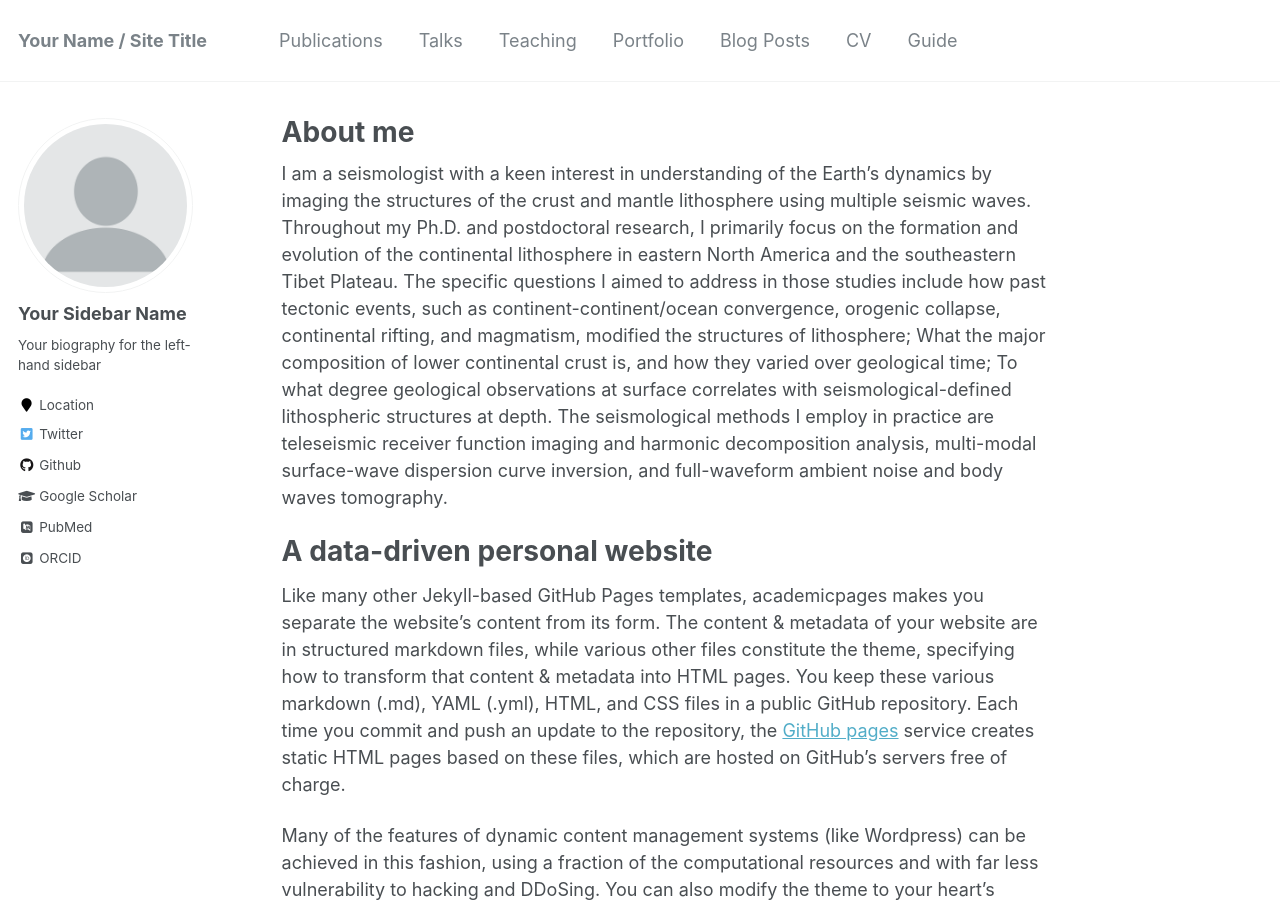
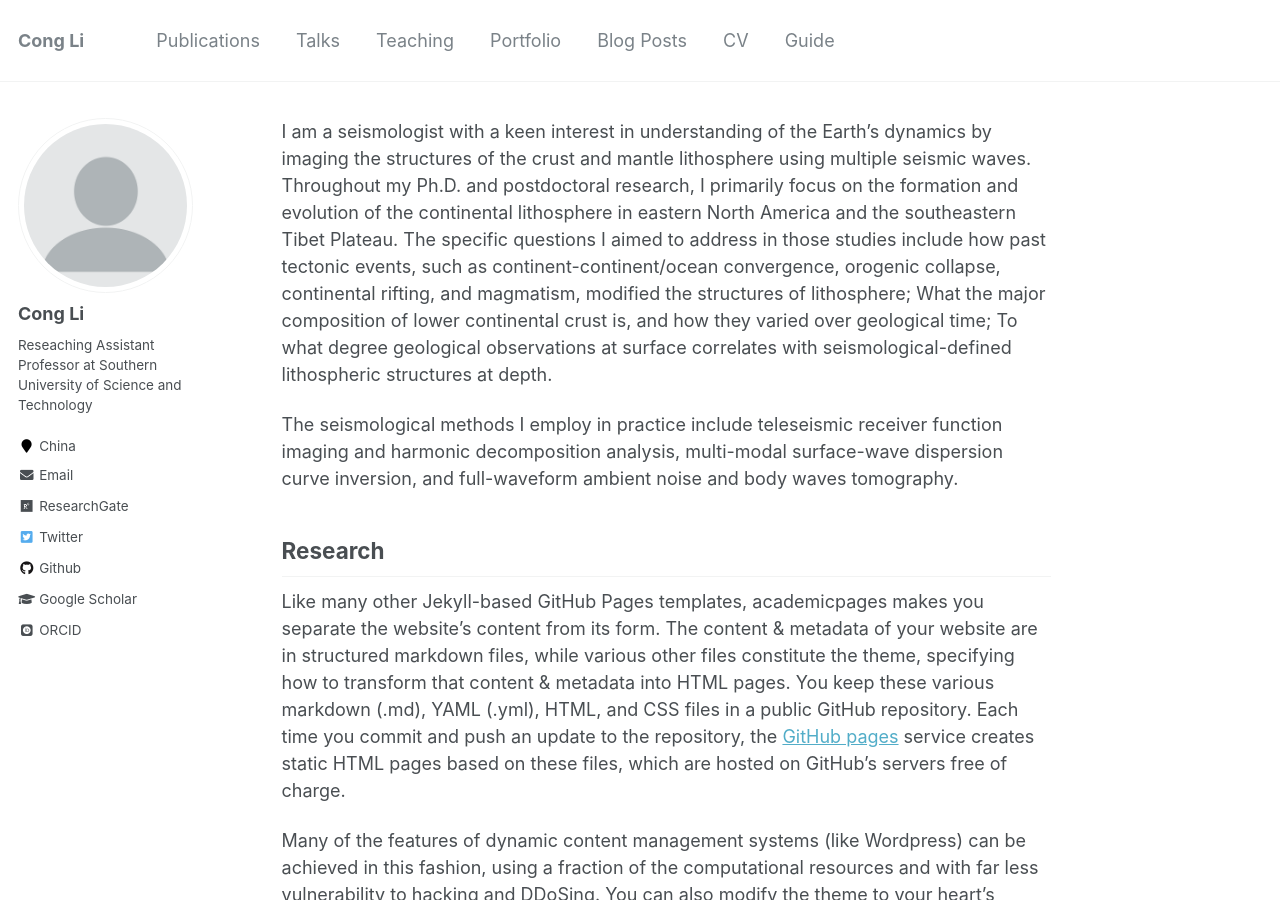
Before and after one commit to conli87/congli.github.io, a Jekyll site: the page built from _pages/about.md, in a window 1280 px wide and 900 px high. Built offline with Jekyll 4.4.1, drawn with Linux system fonts in a browser that asks for light colours; some web fonts are replaced.

```diff
--- a/_config.yml
+++ b/_config.yml
@@ -7,7 +7,7 @@
 
 # Site Settings
 locale                   : "en-US"
-title                    : "Your Name / Site Title"
+title                    : "Cong Li" #"Your Name / Site Title"
 title_separator          : "-"
 name                     : &name "Your Name"
 description              : &description "personal description"
@@ -80,15 +80,15 @@ analytics:
 
 # Site Author
 author:
-  name             : "Your Sidebar Name"
+  name             : "Cong Li"
   avatar           : "profile.png"
-  bio              : "Your biography for the left-hand sidebar"
-  location         : "Location"
+  bio              : "Reseaching Assistant Professor at Southern University of Science and Technology" #"Your biography for the left-hand sidebar"
+  location         : "China" #"Location"
   employer         :
-  pubmed           : "https://www.ncbi.nlm.nih.gov/pubmed/?term=john+snow"
-  googlescholar    : "http://yourfullgooglescholarurl.com"
-  email            :
-  researchgate     :  # example: "https://www.researchgate.net/profile/yourprofile"
+  #pubmed           : "https://www.ncbi.nlm.nih.gov/pubmed/?term=john+snow"
+  googlescholar    : "https://scholar.google.com/citations?user=s6jCwD8AAAAJ&hl=en"
+  email            : "lic8@sustech.edu.cn"
+  researchgate     : "https://www.researchgate.net/profile/Cong-Li-5"
   uri              :
   bitbucket        :
   codepen          :
@@ -103,13 +103,13 @@ author:
   impactstory      : #"https://profiles.impactstory.org/u/xxxx-xxxx-xxxx-xxxx"
   lastfm           :
   linkedin         :
-  orcid            : "http://orcid.org/yourorcidurl"
+  orcid            : "https://orcid.org/my-orcid?orcid=0000-0002-4304-0235"
   pinterest        :
   soundcloud       :
   stackoverflow    : # http://stackoverflow.com/users/123456/username
   steam            :
   tumblr           :
-  twitter          : "replacethistwitterhandle"
+  twitter          : "https://twitter.com/CongSeis87"
   vine             :
   weibo            :
   xing             :
--- a/_pages/about.md
+++ b/_pages/about.md
@@ -8,10 +8,12 @@ redirect_from:
   - /about.html
 ---
 
-I am a seismologist with a keen interest in understanding of the Earth’s dynamics by imaging the structures of the crust and mantle lithosphere using multiple seismic waves. Throughout my Ph.D. and postdoctoral research, I primarily focus on the formation and evolution of the continental lithosphere in eastern North America and the southeastern Tibet Plateau. The specific questions I aimed to address in those studies include how past tectonic events, such as continent-continent/ocean convergence, orogenic collapse, continental rifting, and magmatism, modified the structures of lithosphere; What the major composition of lower continental crust is, and how they varied over geological time; To what degree geological observations at surface correlates with seismological-defined lithospheric structures at depth. The seismological methods I employ in practice are teleseismic receiver function imaging and harmonic decomposition analysis, multi-modal surface-wave dispersion curve inversion, and full-waveform ambient noise and body waves tomography.
+I am a seismologist with a keen interest in understanding of the Earth’s dynamics by imaging the structures of the crust and mantle lithosphere using multiple seismic waves. Throughout my Ph.D. and postdoctoral research, I primarily focus on the formation and evolution of the continental lithosphere in eastern North America and the southeastern Tibet Plateau. The specific questions I aimed to address in those studies include how past tectonic events, such as continent-continent/ocean convergence, orogenic collapse, continental rifting, and magmatism, modified the structures of lithosphere; What the major composition of lower continental crust is, and how they varied over geological time; To what degree geological observations at surface correlates with seismological-defined lithospheric structures at depth.
 
-A data-driven personal website
-======
+The seismological methods I employ in practice include teleseismic receiver function imaging and harmonic decomposition analysis, multi-modal surface-wave dispersion curve inversion, and full-waveform ambient noise and body waves tomography.
+
+Research
+------
 Like many other Jekyll-based GitHub Pages templates, academicpages makes you separate the website's content from its form. The content & metadata of your website are in structured markdown files, while various other files constitute the theme, specifying how to transform that content & metadata into HTML pages. You keep these various markdown (.md), YAML (.yml), HTML, and CSS files in a public GitHub repository. Each time you commit and push an update to the repository, the [GitHub pages](https://pages.github.com/) service creates static HTML pages based on these files, which are hosted on GitHub's servers free of charge.
 
 Many of the features of dynamic content management systems (like Wordpress) can be achieved in this fashion, using a fraction of the computational resources and with far less vulnerability to hacking and DDoSing. You can also modify the theme to your heart's content without touching the content of your site. If you get to a point where you've broken something in Jekyll/HTML/CSS beyond repair, your markdown files describing your talks, publications, etc. are safe. You can rollback the changes or even delete the repository and start over -- just be sure to save the markdown files! Finally, you can also write scripts that process the structured data on the site, such as [this one](https://github.com/academicpages/academicpages.github.io/blob/master/talkmap.ipynb) that analyzes metadata in pages about talks to display [a map of every location you've given a talk](https://academicpages.github.io/talkmap.html).
```
Also changed, not shown: other parts of _pages/about.md (+1 -1 lines), 1 other file.
